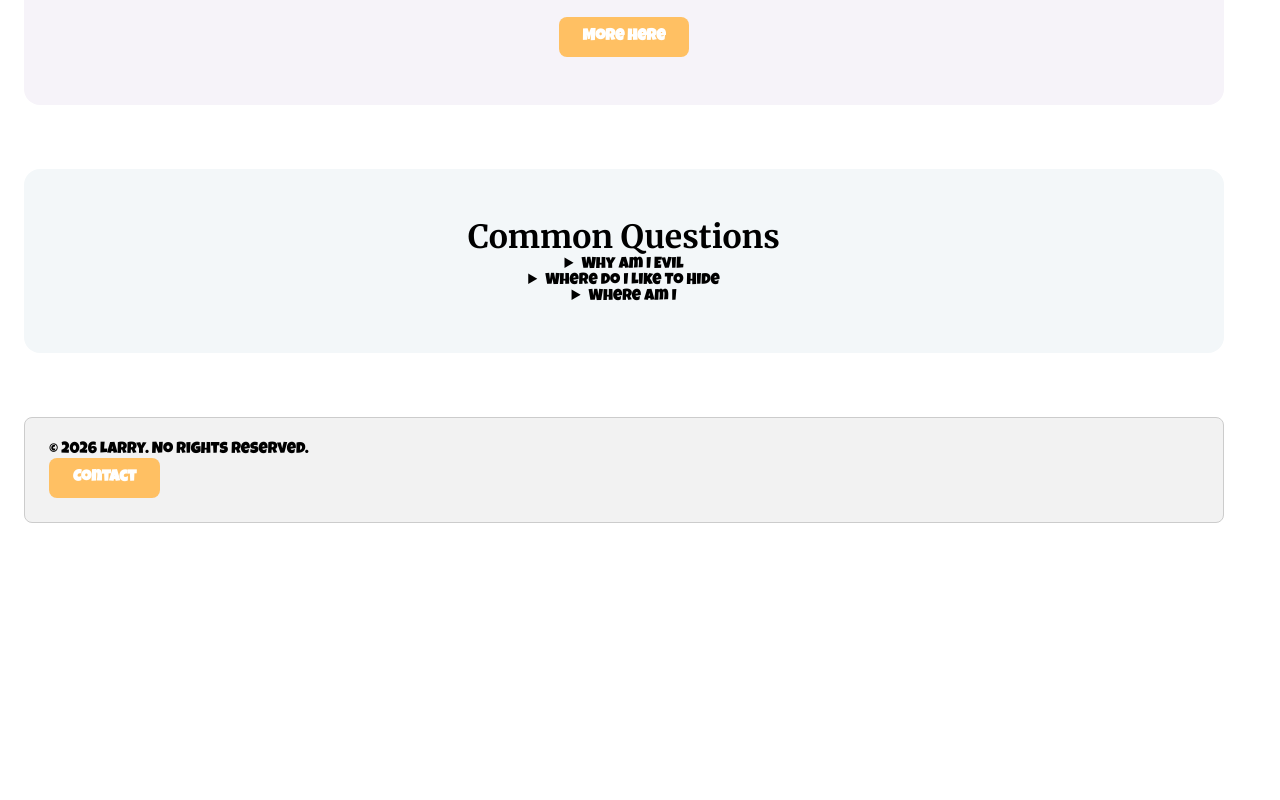
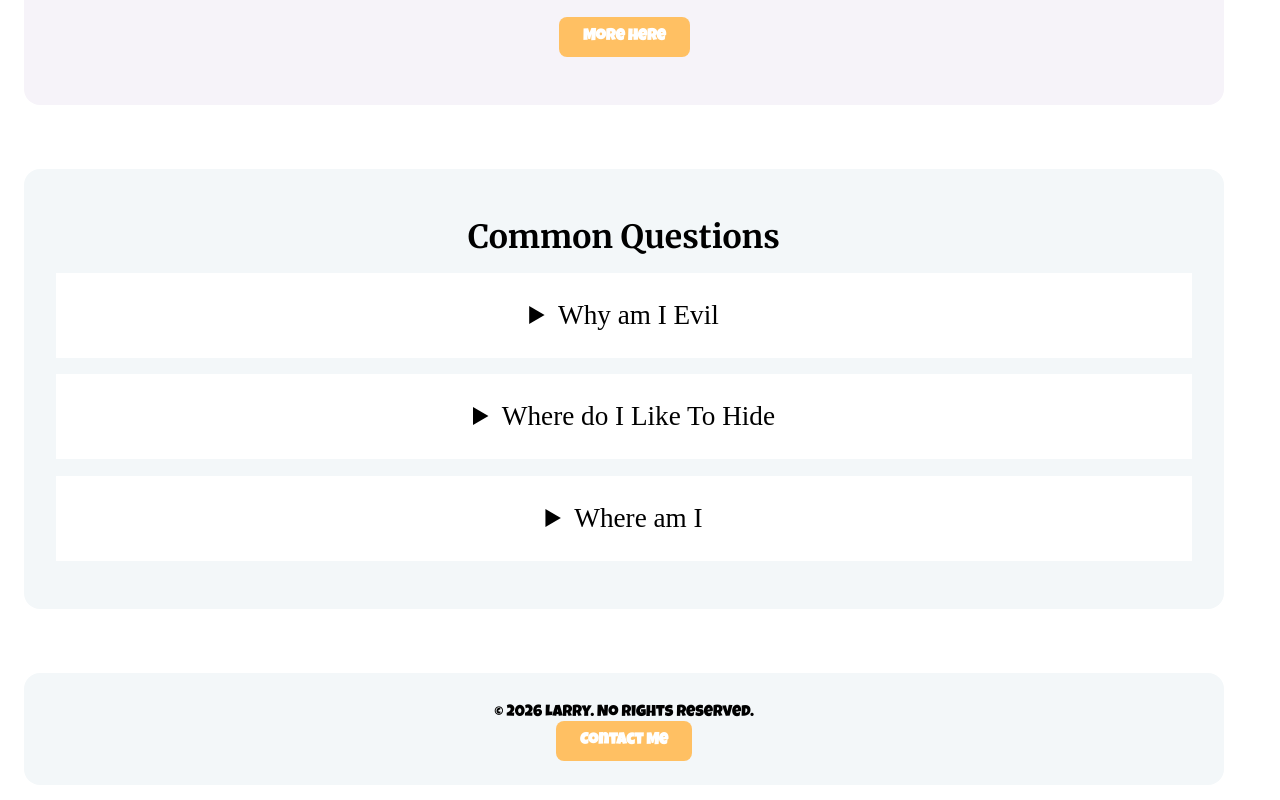
Before and after one commit to TotallyGeometry/LarryWorld, a plain HTML site: page index.html in a window 1280 px wide. Shown: the part 1382-2182 px from the top of the page. Before the commit the page ends 1953 px from the top, so only its background shows below. Drawn offline with Linux system fonts and the light colour scheme; a web font is replaced by a local one.

Commit message:
finished up and added some scroll animations

```diff
--- a/index.html
+++ b/index.html
@@ -4,7 +4,7 @@
 		<link rel="stylesheet" href="style.css">
 		<meta charset="utf-8">
 		<meta name="viewport" content="width=device-width, initial-scale=1.0">
-		<title>Larry World </title>
+		<title>Larry World</title>
 	</head>
 	<body style="min-height: 100vh; display: flex; flex-direction: column; margin: 0;">
 		<header style="flex: 1 0 auto;">
@@ -20,8 +20,8 @@
 		<div class="text-container">
 			<h1>Larry World</h1>
 			<h3>hi, i'm larry.</h3>
-			<p>wsg.</p>
 			<a href="https://share.google/jya2GGBpd4KIJcuLg" class="cta-button">Click Me</a>
+			<a href="#gallery" class="cta-button">Gallery</a>
 		</div>
 		</div>
 		</header>
@@ -52,7 +52,7 @@
 			<h2>Common Questions</h2>
 			<details>
 				<summary>Why am I Evil</summary>
-				<p>After the dead of his father he turned extremly evil. It was because of two things:
+				<p>After the death of his father larry turned extremly evil. It was because of two things:
 				1.Larrys father did some experiments on him
 				2.He liked his father</p>
 			</details>
@@ -72,10 +72,68 @@
 			</details>
 		</section>
 
-		 <footer id="Contact-me" style="margin-top: 2rem; padding: 1.5rem; background: #f2f2f2; border: 1px solid #ccc; border-radius: 8px;">
+	<footer>
     <p>&copy; 2026 Larry. No rights reserved.</p>
-			<a href="https://share.google/jya2GGBpd4KIJcuLg" class="cta-button">Contact</a>
+	<a href="https://share.google/jya2GGBpd4KIJcuLg" class="cta-button">Contact Me</a>
   </footer>
 
-	</body>
+  <script>
+document.addEventListener('DOMContentLoaded', () => {
+    const items = [];
+
+
+    const tag = (selector, variant) => {
+        document.querySelectorAll(selector).forEach(el => {
+            el.classList.add('reveal');
+
+            if (variant) el.classList.add(variant);
+            items.push(el);
+        });
+    };
+
+
+    tag('section', 'section-in');
+    tag('footer', 'section-in');
+
+
+
+    tag('header img', 'from-left');
+
+    tag('header .text-container > *');
+    tag('section .flex-container > img', 'from-right');
+    tag('section .text-container > *');
+    tag('section > h2');
+    tag('.grid-container img', 'pop');
+
+    tag('#gallery > .cta-button');
+    tag('details');
+    tag('footer p');
+    tag('footer a');
+
+
+    items.forEach(el => {
+        const parent = el.parentElement;
+        if (parent === document.body) return;
+
+        const siblings = [...parent.children].filter(c => c.classList.contains('reveal'));
+        el.style.setProperty('--i', Math.min(siblings.indexOf(el), 6));
+    });
+
+
+    const observer = new IntersectionObserver(entries => {
+        entries.forEach(entry => {
+            if (entry.isIntersecting) {
+
+
+                entry.target.classList.add('in-view');
+                observer.unobserve(entry.target);
+            }
+        });
+    }, { threshold: 0.12, rootMargin: '0px 0px -8% 0px' });
+
+    items.forEach(el => observer.observe(el));
+});
+</script>
+
+</body>
 </html>
--- a/style.css
+++ b/style.css
@@ -176,3 +176,161 @@ section#gallery {
 .grid-container img:hover {
     scale: 1.05;
 }
+
+details {
+    margin-top: 1em;
+    background-color: var(--base-color);
+}
+
+details summary{
+    padding: 1em;
+    font-size: 1.7rem;
+    font-family: 'marriwether', serif;
+}
+
+details p {
+    padding: 0 2em 2em 2em;
+}
+
+footer {
+    padding-bottom: 1.5em;
+    text-align: center;
+}
+
+footer a {
+    margin: 0 1em;
+    text-decoration: none;
+    color: var(--text-color);
+}
+
+footer a:hover {
+    text-decoration: underline;
+}
+
+@media(max-width: 988px) {
+    header{
+        text-align: center;
+    }
+
+    header .text-container {
+        padding-top: 0;
+    }
+}
+
+@media(max-width: 640px) {
+    nav li {
+        display: none;
+    }
+
+    nav li:first-child,
+    nav li:last-child {
+        display: block;
+    }
+
+    header {
+        margin-top: 0;
+    }
+
+    .cta-button {
+        margin-top: .5em;
+        width: 100%;
+    }
+
+    .grid-container {
+       display: flex;
+       flex-direction: column;
+    }
+
+    .text-container p {
+        font-size: 1rem;
+    }
+
+    h2 {
+        font-size: 1.5rem;
+    }
+}
+
+
+:root {
+    --ease: cubic-bezier(0.22, 1, 0.36, 1);
+
+
+}
+
+html {
+    scroll-behavior: smooth;
+
+}
+
+
+.reveal {
+    opacity: 0;
+    transform: translateY(40px) scale(0.96);
+
+
+    filter: blur(8px);
+
+    transition:
+        opacity 0.9s var(--ease),
+
+
+        transform 0.9s var(--ease),
+        filter 0.9s var(--ease);
+    transition-delay: calc(var(--i, 0) * 90ms);
+
+    will-change: opacity, transform;
+}
+
+.reveal.from-left  { transform: translateX(-80px) scale(0.96); }
+
+.reveal.from-right { transform: translateX(80px) scale(0.96); }
+
+.reveal.pop        { transform: translateY(60px) scale(0.8) rotate(-3deg); }
+.reveal.section-in {
+    transform: translateY(80px);
+    filter: none;
+    transition-duration: 1.2s;
+}
+
+
+.reveal.in-view {
+    opacity: 1;
+
+    transform: none;
+    filter: none;
+}
+
+
+        transform 1s var(--ease) calc(var(--i, 0) * 90ms),
+        filter 1s var(--ease) calc(var(--i, 0) * 90ms),
+        scale 150ms ease;
+}
+
+
+nav {
+    animation: nav-drop 1s var(--ease) both;
+}
+
+@keyframes nav-drop {
+    from {
+        opacity: 0;
+        transform: translateY(-30px);
+    }
+}
+
+
+
+@media (prefers-reduced-motion: reduce) {
+    html { scroll-behavior: auto; }
+
+    .reveal, nav {
+        transition: none !important;
+
+        animation: none !important;
+        opacity: 1 !important;
+
+
+        transform: none !important;
+        filter: none !important;
+    }
+}
```
